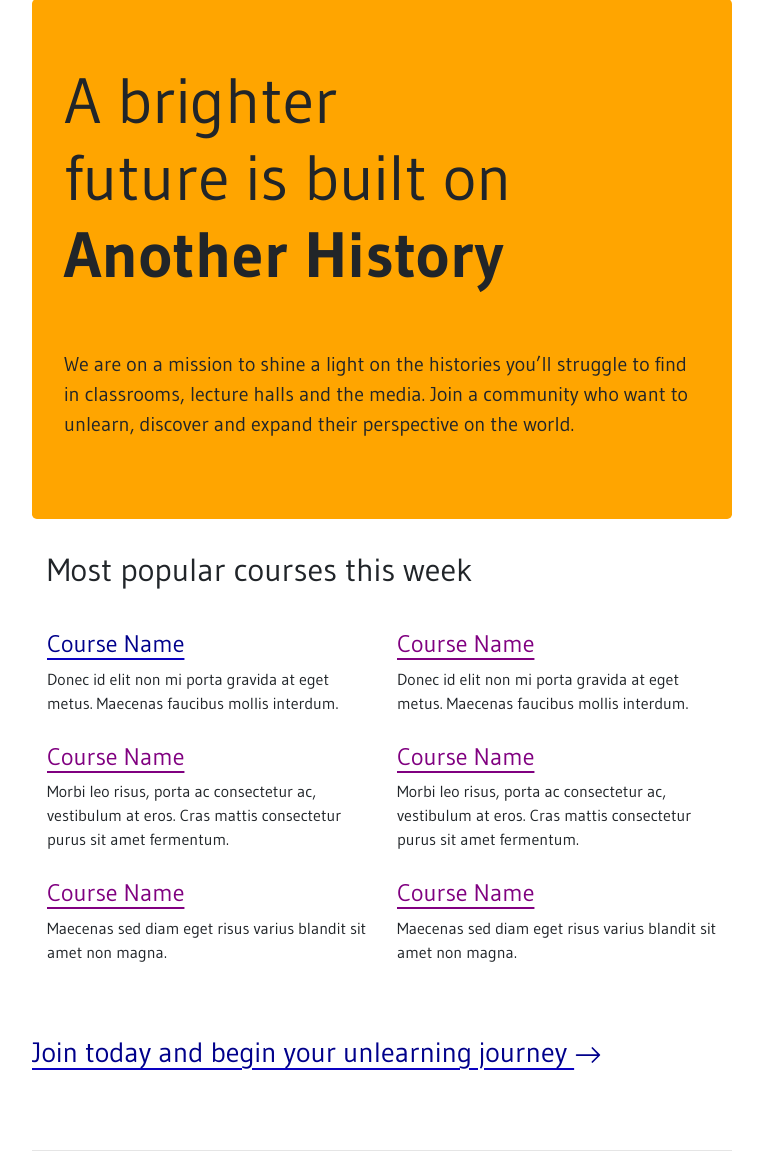
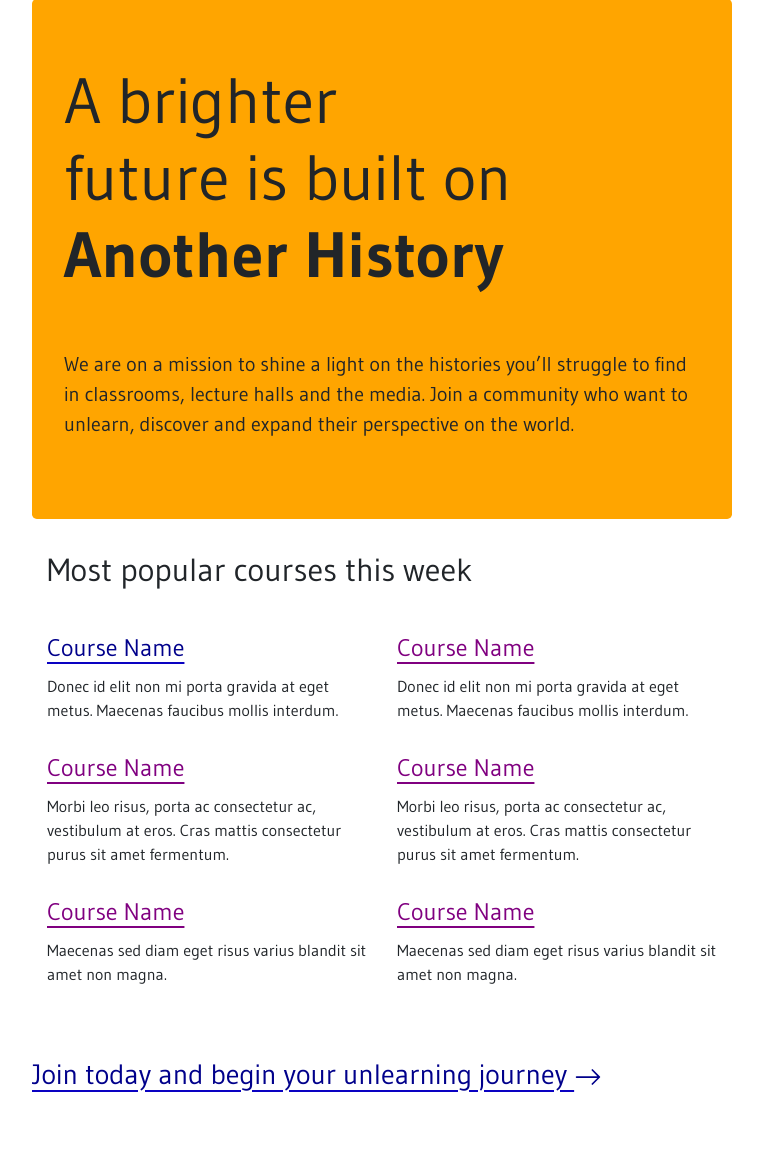
Before and after one commit to CFG-Diversity-Hack-Team5/another-history-app, a Python web app: template main/templates/index.html in a window 1280 px wide. Shown: the part 128-1298 px from the top of the page, without its empty margins (258-1021 px from the left). Run offline with Jinja, Linux system fonts and the light colour scheme; the template is opened without the code that fills it, so the values that code supplies are empty; some libraries are stand-ins or nearby versions.

Commit message:
Update style.css

```diff
--- a/main/static/style.css
+++ b/main/static/style.css
@@ -165,3 +165,13 @@
 p.submit {
   text-align: right;
 }
+
+/* login */
+.notification {
+  padding-bottom: 2em;
+}
+
+/* about */
+h4 {
+  line-height: 1.5em;
+}
```
